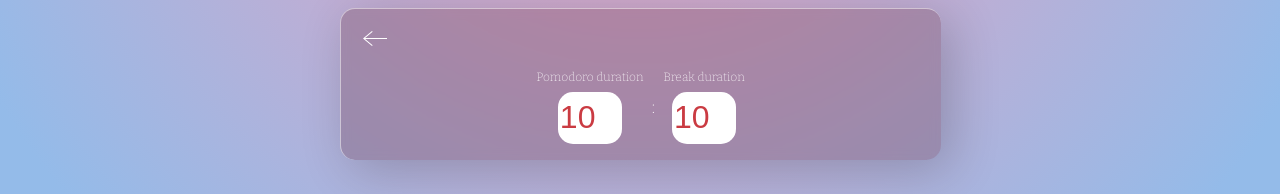
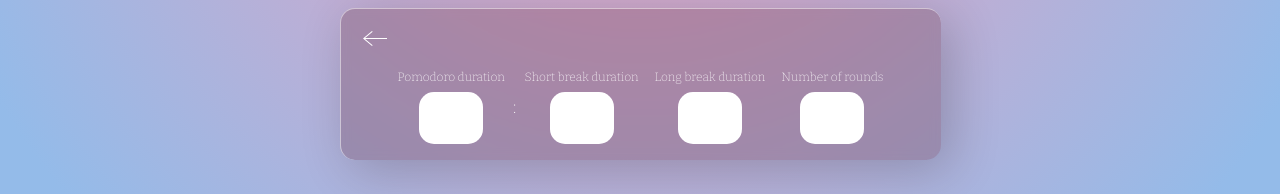
Before and after one commit to shwetaps605/Kallisto, a React (Create React App) app: page / in a window 1280 px wide. Shown: the part 815-1009 px from the top of the page. Built offline with nearby package versions, Linux system fonts and the light colour scheme; no server answers.

Commit message:
added fields n pomodoro-card

```diff
--- a/src/components/pomodoro-card/pomodoro-card.component.jsx
+++ b/src/components/pomodoro-card/pomodoro-card.component.jsx
@@ -30,12 +30,20 @@ const PomodoroCard = (props) => {
                         <form className='pomodoro__form'>
                             <div className="form-group">
                                 <label>Pomodoro duration</label>
-                                <input type="number" value={10} step={10} name='pomodoro-time' />
+                                <input type="number" min={20} max={60} step={5} name='pomodoro-time' />
                             </div>
                             <p>:</p>
                             <div className="form-group">
-                                <label>Break duration</label>
-                                <input type="number" value={10} step={10} name='pomodoro-time' />
+                                <label>Short break duration</label>
+                                <input type="number" min={10} max={30} step={5} name='break-time' />
+                            </div>
+                            <div className="form-group">
+                                <label>Long break duration</label>
+                                <input type="number" min={10} max={30} step={5} name='break-time' />
+                            </div>
+                            <div className="form-group">
+                                <label>Number of rounds</label>
+                                <input type="number" min={10} max={30} step={5} name='break-time' />
                             </div>
                         </form>
                     </div>
--- a/src/components/pomodoro-card/pomodoro-card.styles.scss
+++ b/src/components/pomodoro-card/pomodoro-card.styles.scss
@@ -36,7 +36,7 @@
         &::before {
             content: '';
             position: absolute;
-            background-color: rgb(206, 110, 150);
+            background-color: rgb(126, 155, 218);
             top: 0;
             left: 0;
             bottom: 0;
@@ -51,7 +51,6 @@
             border-radius: 15px;
             transform: scaleX(1);
         }
-
     }
 
     .pomodoro__card__body {
@@ -74,7 +73,6 @@
             align-items: center;
 
             .form-group{
-                // background-color: rgb(82, 29, 82);
                 font-size: 0.75rem;
                 display: flex;
                 flex-direction: column;
```
